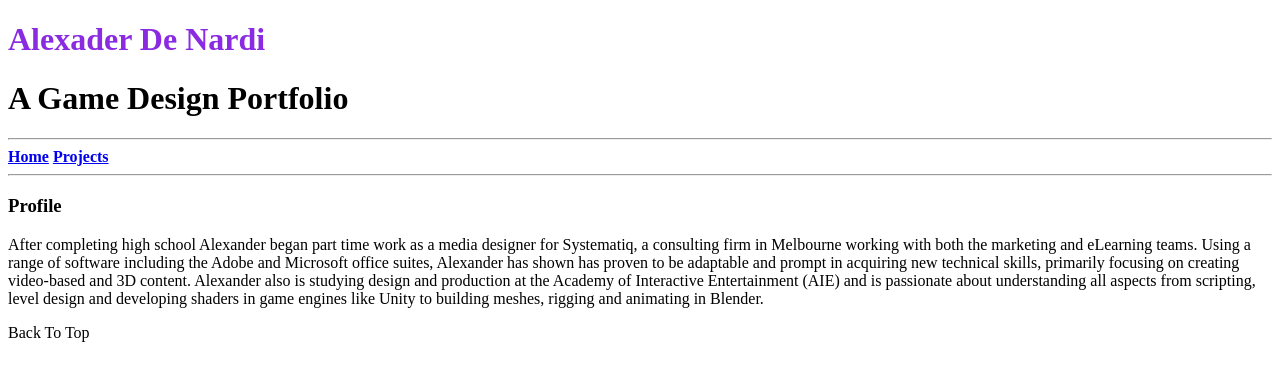
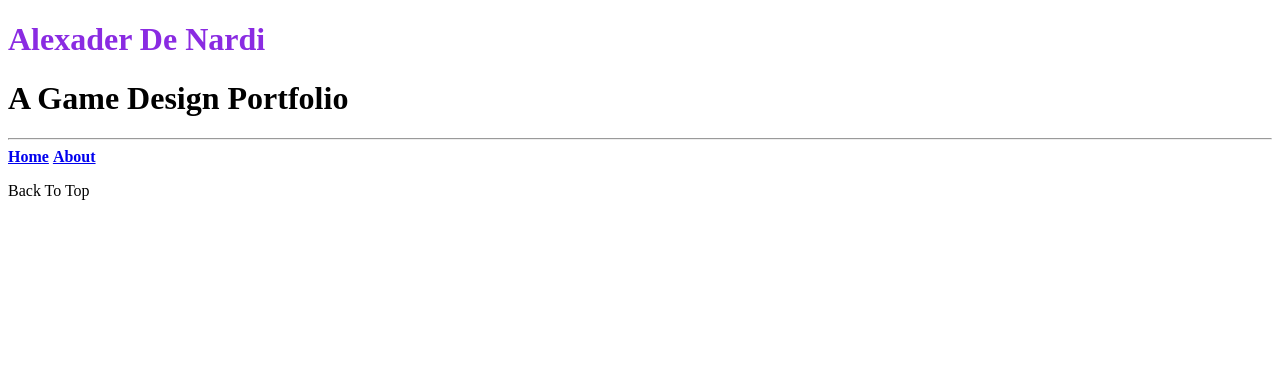
Before and after one commit to ad3nardi/ad3nardi-github.io, a plain HTML site: page dir2/projects.html in a window 1280 px wide. Drawn offline with Linux system fonts and the light colour scheme.

Commit message:
About+Projects

```diff
--- a/dir2/projects.html
+++ b/dir2/projects.html
@@ -7,6 +7,7 @@
         <meta name = "description" content = "This is a test projects page.">
 
     <title> ADeNardiFolio </title>
+
     <h1 style="color: blueviolet;">Alexader De Nardi</h1>
     <h1>A Game Design Portfolio</h1>
 
@@ -14,28 +15,13 @@
     <nav>
         <hr/>
             <a href="https://ad3nardi.github.io/"><b>Home</b></a>
-            <a href="dir2/projects.html"><b>Projects</b></a>
+            <a href="dir1/about.html"><b>About</b></a>
                 <!-- link input can be any HTML element-->
                 <!-- target="_blank"> open in new browser-->
     </nav>
 
+    <footer>
+        <p>Back To Top</p>
+    </footer>
 
-        <main>
-            <hr/>
-            <article>
-                <section>
-                    <h3>Profile</h3>
-                </section>
-
-                <section>
-                    <p> After completing high school Alexander began part time work as a media designer for Systematiq, a consulting firm in Melbourne working with both the marketing and eLearning teams.
-                        Using a range of software including the Adobe and Microsoft office suites, Alexander has shown has proven to be adaptable and prompt in acquiring new technical skills, primarily focusing on creating video-based and 3D content.
-                        Alexander also is studying design and production at the Academy of Interactive Entertainment (AIE) and is passionate about understanding all aspects from scripting, level design and developing shaders in game engines like Unity to building meshes, rigging and animating in Blender.<aside>
-                        <!--On The Side-->
-                </section>
-
-            </article>
-        </main>
-        <footer>
-            Back To Top
-        </footer>
+</html>
```
Also changed, not shown: dir1/about.html (+16 -0 lines). Lines whose indentation alone changed are shown as unchanged.
